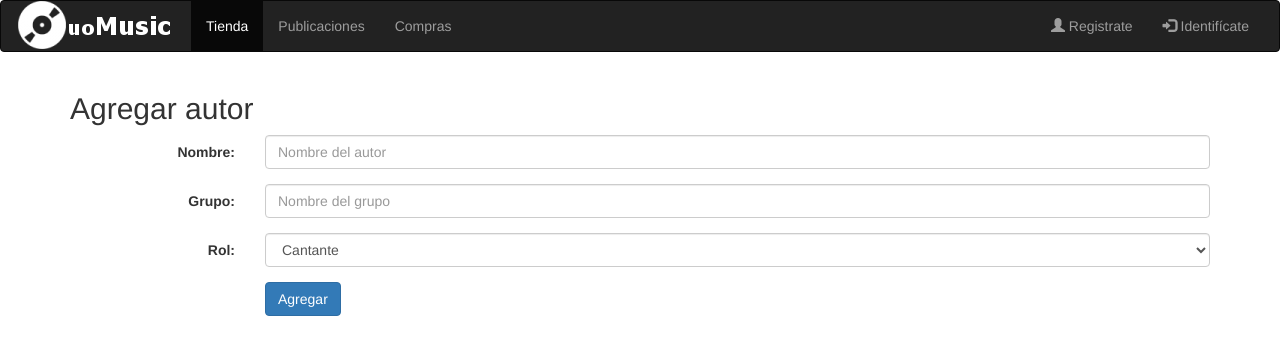
After one commit to gsusag00/sdi-2122-501-lab-nodejs, a Node server app: page /authors/add in a window 1280 px wide. The commit adds this page. Shown: the top 355 px of the page. Run offline with Node 20, Linux system fonts and the light colour scheme; some libraries are stand-ins or nearby versions.

Commit message:
Parte 1 del ejercicio 1.a hecha

```diff
--- a/musicstoreapp/app.js
+++ b/musicstoreapp/app.js
@@ -13,11 +13,12 @@ app.use(bodyParser.urlencoded({extended:true}));
 let indexRouter = require('./routes/index');
 let usersRouter = require('./routes/users');
 let songsRouter = require("./routes/songs")(app);
+let authorsRouter = require('./routes/authors')(app);
 
 
 
 // view engine setup
-app.set('views', path.join(__dirname, 'views'));
+app.set('views', [path.join(__dirname, 'views'),path.join(__dirname,'views/authors/')]);
 app.set('view engine', 'twig');
 
 app.use(logger('dev'));
--- /dev/null
+++ b/musicstoreapp/routes/authors.js
@@ -0,0 +1,6 @@
+module.exports = function(app){
+
+    app.get('/authors/add', function(req,res) {
+        res.render('authors/add.twig');
+    });
+}
--- a/musicstoreapp/routes/songs.js
+++ b/musicstoreapp/routes/songs.js
@@ -33,7 +33,7 @@ module.exports = function(app){
     //     let response = "Id: " + req.params.id + "<br>" + "Tipo de musica: " + req.params.kind;
     //     res.send(response);
     // });
-    //mongodb+srv://admin:sdi@tiendamusica.dxqcq.mongodb.net/myFirstDatabase?retryWrites=true&w=majority
+    //mongodb+srv://admin:sdi@tiendamusica.dxqcq.mongodb.netthem/myFirstDatabase?retryWrites=true&w=majority
 
     app.get('/songs/add',function(req,res){
         res.render("add.twig");
--- /dev/null
+++ b/musicstoreapp/views/authors/add.twig
@@ -0,0 +1,35 @@
+{% extends "../layout.twig" %}
+{% block title %} Agregar autor {% endblock %}
+{% block main_container %}
+<h2>Agregar autor</h2>
+<form class="form-horizontal" method="post" action="/authors/add">
+    <div class="form-group">
+        <label class="control-label col-sm-2" for="title">Nombre:</label>
+        <div class="col-sm-10">
+            <input type="text" class="form-control" id="title" name="title" placeholder="Nombre del autor" required/>
+        </div>
+    </div>
+    <div class="form-group">
+        <label class="control-label col-sm-2" for="title">Grupo:</label>
+        <div class="col-sm-10">
+            <input type="text" class="form-control" id="title" name="title" placeholder="Nombre del grupo" required/>
+        </div>
+    </div>
+    <div class="form-group">
+        <label class="control-label col-sm-2" for="kind">Rol:</label>
+        <div class="col-sm-10">
+            <select class="form-control" id="kind" name="kind" required>
+                <option value="pop">Cantante</option>
+                <option value="folk">Bateria</option>
+                <option value="rock">Guitarista</option>
+                <option value="reagge">Teclista</option>
+            </select>
+        </div>
+    </div>
+    <div class="form-group">
+        <div class="col-sm-offset-2 col-sm-10">
+            <button type="submit" class="btn btn-primary">Agregar</button>
+        </div>
+    </div>
+</form>
+{% endblock %}
```
Also changed, not shown: musicstoreapp/views/layout.twig (indentation only).
